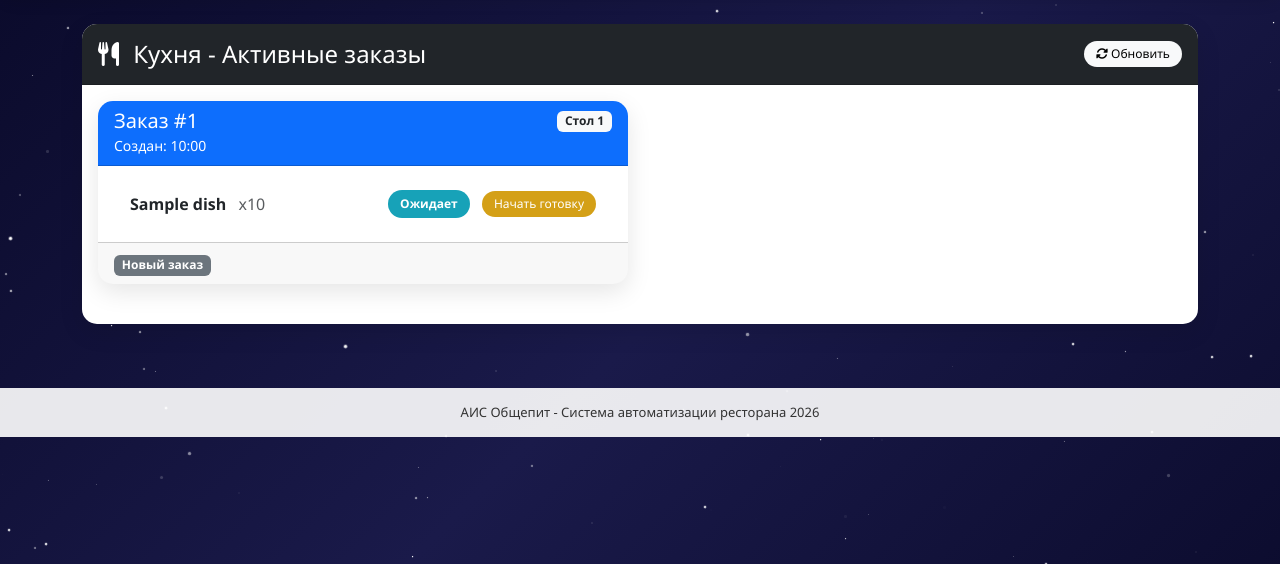
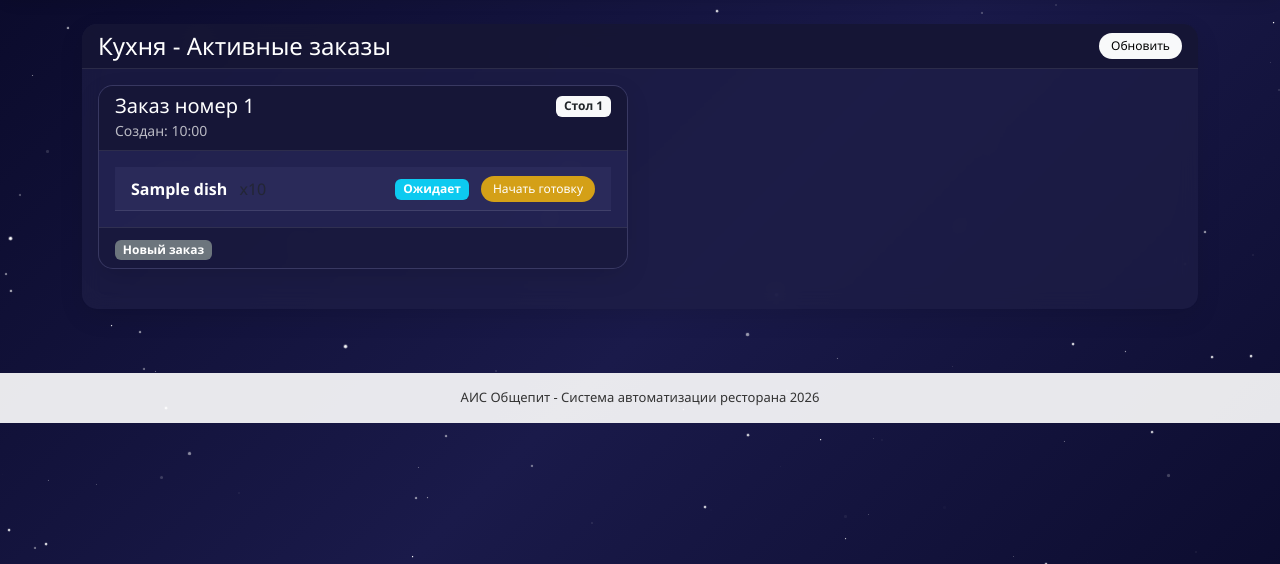
Before and after one commit to kotp2001/obshepit-ais, a Django app: page /kitchen/ in a window 1280 px wide. Shown: the part 68-632 px from the top of the page. Run offline with Django 4.2, Linux system fonts and the light colour scheme; tables that the repository leaves empty hold one stand-in row (values such as "Sample post").

Commit message:
Update kitchen.html

```diff
--- a/templates/kitchen.html
+++ b/templates/kitchen.html
@@ -1,21 +1,17 @@
 {% extends 'base.html' %}
 {% block title %}Кухня - Повар{% endblock %}
 {% block content %}
-<div class="fade-in">
-    <div class="card">
-        <div class="card-header bg-dark text-white py-3 d-flex justify-content-between align-items-center">
-            <h4 class="mb-0"><i class="fas fa-utensils me-2"></i> Кухня - Активные заказы</h4>
-            <button class="btn btn-light btn-sm" onclick="loadOrders()">
-                <i class="fas fa-sync-alt"></i> Обновить
-            </button>
+<div class="card" style="background: rgba(30,30,70,0.7); backdrop-filter: blur(10px); border: none;">
+    <div class="card-header" style="background: rgba(20,20,50,0.8); color: white; border-bottom: 1px solid rgba(255,255,255,0.1);">
+        <div class="d-flex justify-content-between align-items-center">
+            <h4 class="mb-0">Кухня - Активные заказы</h4>
+            <button class="btn btn-light btn-sm" onclick="loadOrders()">Обновить</button>
         </div>
-        <div class="card-body">
-            <div id="orders-container">
-                <div class="text-center py-5">
-                    <div class="spinner-border text-primary" role="status"></div>
-                    <p class="mt-2">Загрузка заказов...</p>
-                </div>
-            </div>
+    </div>
+    <div class="card-body" id="orders-container">
+        <div class="text-center py-5">
+            <div class="spinner-border text-light" role="status"></div>
+            <p class="mt-2 text-light">Загрузка заказов...</p>
         </div>
     </div>
 </div>
@@ -28,8 +24,7 @@
                 if (data.success) {
                     if (data.data.length === 0) {
                         document.getElementById('orders-container').innerHTML = `
-                            <div class="alert alert-success text-center">
-                                <i class="fas fa-check-circle fa-2x mb-2 d-block"></i>
+                            <div class="alert alert-success text-center" style="background: rgba(40,40,90,0.6); border: none; color: white;">
                                 <h5>Нет активных заказов</h5>
                                 <p class="mb-0">Все заказы выполнены</p>
                             </div>
@@ -41,16 +36,16 @@
                     data.data.forEach(order => {
                         html += `
                             <div class="col-md-6 mb-4">
-                                <div class="card h-100">
-                                    <div class="card-header bg-primary text-white">
+                                <div class="card" style="background: rgba(40,40,90,0.6); border: 1px solid rgba(255,255,255,0.1);">
+                                    <div class="card-header" style="background: rgba(20,20,50,0.8); border-bottom: 1px solid rgba(255,255,255,0.1);">
                                         <div class="d-flex justify-content-between align-items-center">
-                                            <h5 class="mb-0">Заказ #${order.id}</h5>
+                                            <h5 class="mb-0" style="color: white;">Заказ номер ${order.id}</h5>
                                             <span class="badge bg-light text-dark">Стол ${order.table_number}</span>
                                         </div>
-                                        <small>Создан: ${order.created_at}</small>
+                                        <small style="color: rgba(255,255,255,0.7);">Создан: ${order.created_at}</small>
                                     </div>
                                     <div class="card-body">
-                                        <ul class="list-group list-group-flush">
+                                        <ul class="list-group list-group-flush" style="background: transparent;">
                         `;
 
                         order.items.forEach(item => {
@@ -60,26 +55,26 @@
                             let readyBtn = '';
 
                             if (item.status === 'pending') {
-                                statusClass = 'status-new';
+                                statusClass = 'bg-info';
                                 statusText = 'Ожидает';
                                 cookingBtn = `<button class="btn btn-sm btn-warning ms-2" onclick="updateStatus(${item.id}, 'cooking')">Начать готовку</button>`;
                             } else if (item.status === 'cooking') {
-                                statusClass = 'status-cooking';
+                                statusClass = 'bg-warning';
                                 statusText = 'Готовится';
                                 readyBtn = `<button class="btn btn-sm btn-success ms-2" onclick="updateStatus(${item.id}, 'ready')">Готово</button>`;
                             } else if (item.status === 'ready') {
-                                statusClass = 'status-ready';
+                                statusClass = 'bg-success';
                                 statusText = 'Готов';
                             }
 
                             html += `
-                                <li class="list-group-item d-flex justify-content-between align-items-center">
+                                <li class="list-group-item d-flex justify-content-between align-items-center" style="background: rgba(50,50,100,0.5); color: white; border-bottom: 1px solid rgba(255,255,255,0.1);">
                                     <div>
                                         <strong>${item.dish_name}</strong>
-                                        <span class="text-muted ms-2">x${item.quantity}</span>
+                                        <span class="text-muted ms-2" style="color: #ffd700;">x${item.quantity}</span>
                                     </div>
                                     <div>
-                                        <span class="status-badge ${statusClass}">${statusText}</span>
+                                        <span class="badge ${statusClass}">${statusText}</span>
                                         ${cookingBtn}
                                         ${readyBtn}
                                     </div>
@@ -95,7 +90,7 @@
                         html += `
                                         </ul>
                                     </div>
-                                    <div class="card-footer">
+                                    <div class="card-footer" style="background: rgba(20,20,50,0.6); border-top: 1px solid rgba(255,255,255,0.1);">
                                         <span class="badge bg-secondary">${orderStatusText}</span>
                                     </div>
                                 </div>
@@ -129,17 +124,4 @@
     loadOrders();
     setInterval(loadOrders, 5000);
 </script>
-
-<style>
-    .status-badge {
-        padding: 5px 12px;
-        border-radius: 20px;
-        font-size: 12px;
-        font-weight: bold;
-        display: inline-block;
-    }
-    .status-new { background: #17a2b8; color: white; }
-    .status-cooking { background: #ffc107; color: black; }
-    .status-ready { background: #28a745; color: white; }
-</style>
 {% endblock %}
```
